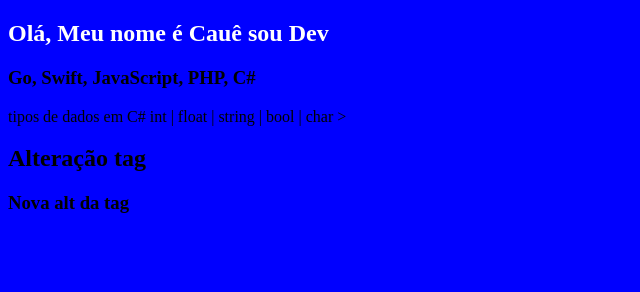
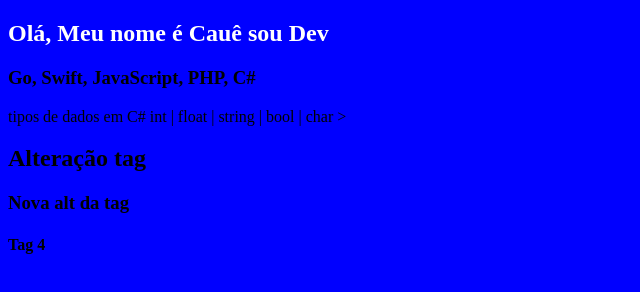
Before and after one commit to cauequintela25/meu_primeiro_repo, a plain HTML site: page index.html in a window 1280 px wide. Shown: the full height of the page, 0-640 px from the left. Drawn offline with Linux system fonts and the light colour scheme; files that its build step writes are made by us from their sources.

Commit message:
nova tag 4

```diff
--- a/index.html
+++ b/index.html
@@ -35,6 +35,7 @@
         <h2>Alteração tag </h2>
 
         <h3> Nova alt da tag</h3>
+        <h4> Tag 4</h4>
 </body>
 
 </html>
```
